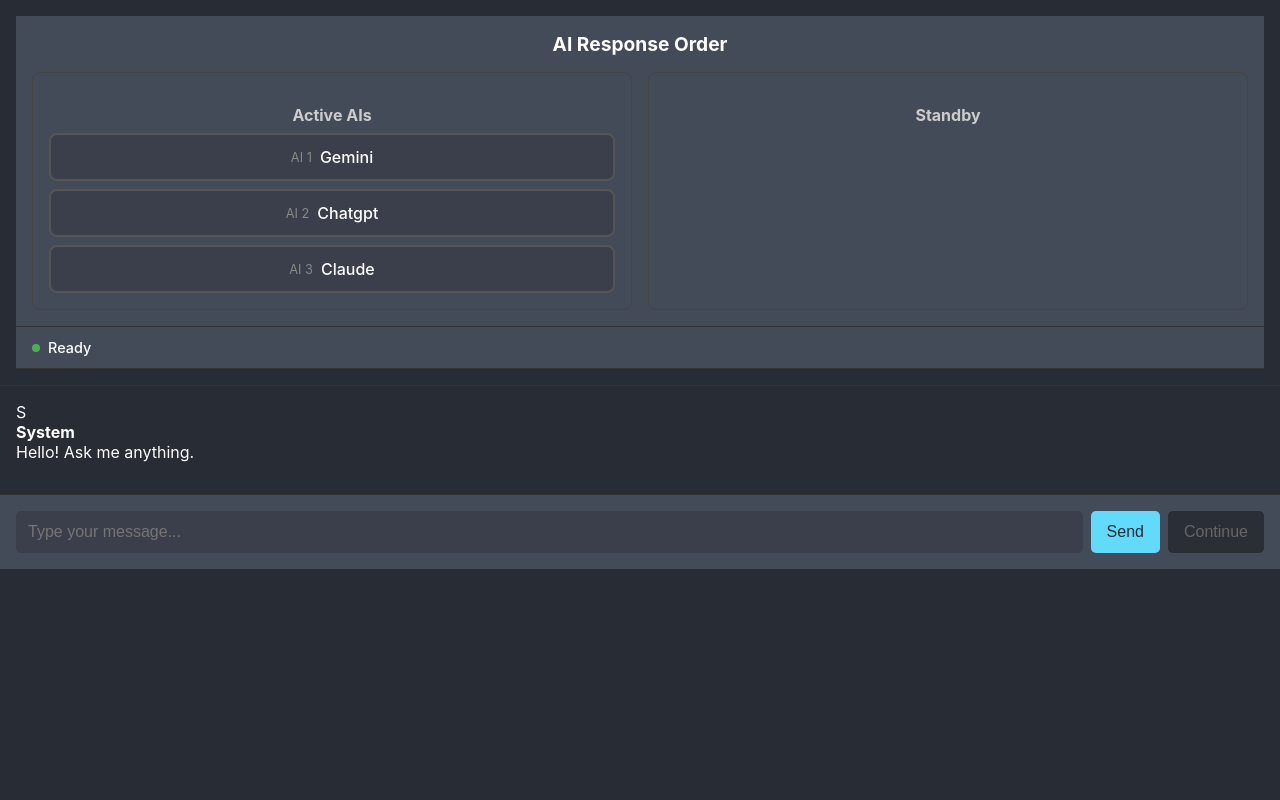
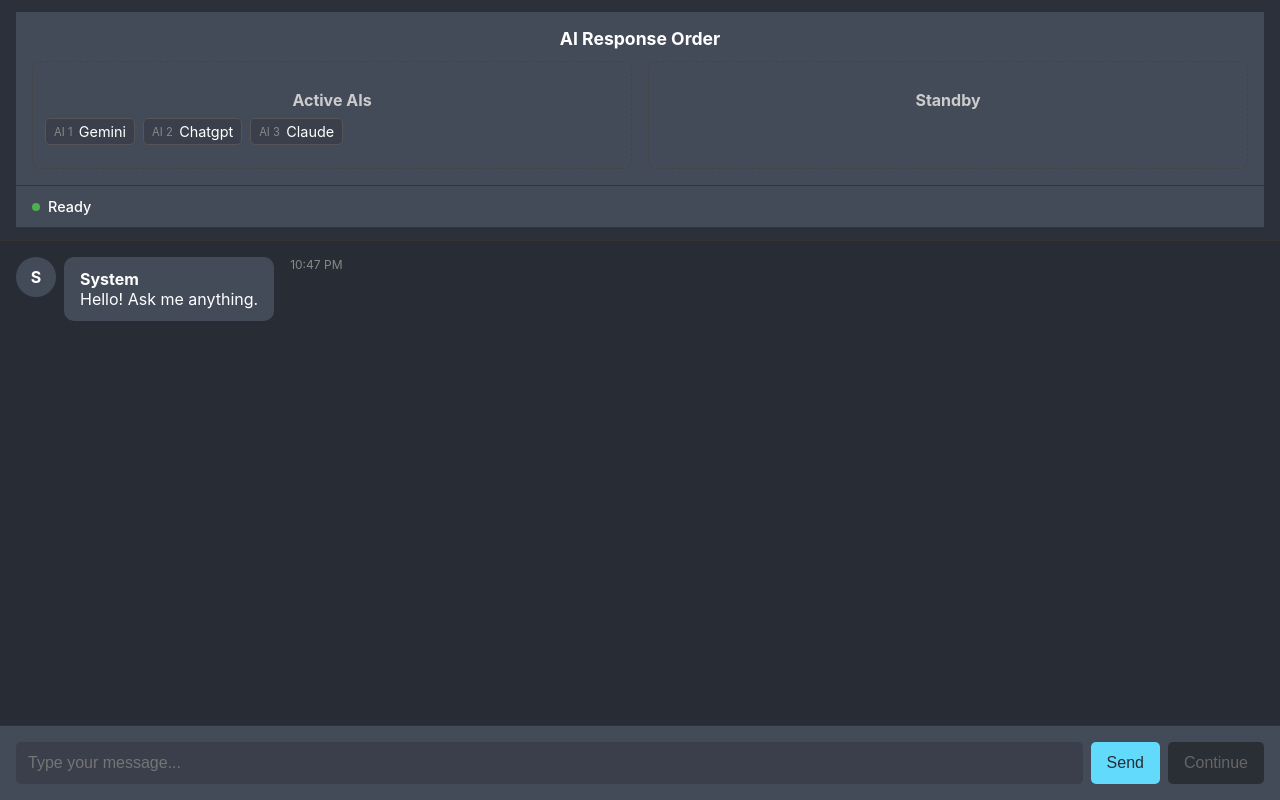
Before and after one commit to codingcorgis/multi-ai-chat, a React (Create React App) app: page / in a window 1280 px wide. Built offline with nearby package versions, Linux system fonts and the light colour scheme; the HTML template or start-up script is replaced by a standard one.

Commit message:
refactor: Improve chat UI and add timestamps

```diff
--- a/src/components/ChatWindow.js
+++ b/src/components/ChatWindow.js
@@ -5,7 +5,7 @@
 
 const ChatWindow = () => {
   const [messages, setMessages] = useState([
-    { text: 'Hello! Ask me anything.', sender: 'System' },
+    { text: 'Hello! Ask me anything.', sender: 'System', timestamp: new Date() },
   ]);
   const [selectedModels, setSelectedModels] = useState({
     gemini: true,
@@ -34,7 +34,7 @@
   }, [modelOrder]);
 
   const handleSendMessage = async (text) => {
-    const userMessage = { text, sender: 'User' };
+    const userMessage = { text, sender: 'User', timestamp: new Date() };
     const newMessages = [...messages, userMessage];
     setMessages(newMessages);
     setIsProcessing(true);
@@ -62,7 +62,8 @@
       const aiResponses = data.responses.map(res => ({
         text: res.message,
         sender: res.model,
-        order: aiOrder++
+        order: aiOrder++,
+        timestamp: new Date()
       }));
 
       setMessages([...newMessages, ...aiResponses]);
@@ -71,7 +72,7 @@
       console.error('Error fetching AI response:', error);
       setMessages([
         ...newMessages,
-        { text: 'Sorry, something went wrong.', sender: 'System' },
+        { text: 'Sorry, something went wrong.', sender: 'System', timestamp: new Date() },
       ]);
       setStatus('Error occurred');
     } finally {
@@ -104,7 +105,8 @@
       const aiResponses = data.responses.map(res => ({
         text: res.message,
         sender: res.model,
-        order: aiOrder++
+        order: aiOrder++,
+        timestamp: new Date()
       }));
 
       setMessages([...messages, ...aiResponses]);
@@ -113,7 +115,7 @@
       console.error('Error continuing conversation:', error);
       setMessages([
         ...messages,
-        { text: 'Sorry, something went wrong while continuing the conversation.', sender: 'System' },
+        { text: 'Sorry, something went wrong while continuing the conversation.', sender: 'System', timestamp: new Date() },
       ]);
       setStatus('Error occurred');
     } finally {
@@ -155,8 +157,16 @@
               text={message.text}
               sender={message.sender}
               order={message.order}
+              timestamp={message.timestamp}
             />
           ))}
+          {isProcessing && (
+            <div className="typing-indicator">
+              <span></span>
+              <span></span>
+              <span></span>
+            </div>
+          )}
           <div ref={messagesEndRef} />
         </div>
         <MessageInput
--- a/src/components/Message.js
+++ b/src/components/Message.js
@@ -1,6 +1,6 @@
 import React from 'react';
 
-const Message = ({ text, sender, order }) => {
+const Message = ({ text, sender, order, timestamp }) => {
   const isUser = sender === 'User';
   const isSystem = sender === 'System';
 
@@ -14,6 +14,11 @@
     avatar = sender.charAt(0).toUpperCase();
   }
 
+  const formatTime = (date) => {
+    if (!date) return '';
+    return new Date(date).toLocaleTimeString([], { hour: '2-digit', minute: '2-digit' });
+  };
+
   return (
     <div className={`message ${isUser ? 'user' : ''}`}>
       <div className="avatar">
@@ -26,6 +31,7 @@
         {!isUser && <strong>{sender}</strong>}
         <div>{text}</div>
       </div>
+      {timestamp && <span className="timestamp">{formatTime(timestamp)}</span>}
     </div>
   );
 };
--- a/src/index.css
+++ b/src/index.css
@@ -29,16 +29,24 @@
   height: 100vh;
 }
 
+.chat-window {
+  display: flex;
+  flex-direction: column;
+  height: 100%;
+  overflow: hidden;
+}
+
 .chat-header {
-  padding: 1rem;
+  padding: 0.75rem 1rem;
   border-bottom: 1px solid #333;
   flex-shrink: 0;
+  background-color: #2c303a;
 }
 
 .model-selector h2 {
   text-align: center;
-  font-size: 1.2rem;
-  margin: 0 0 1rem 0;
+  font-size: 1.1rem;
+  margin: 0 0 0.75rem 0;
 }
 
 .model-selector-container {
@@ -49,11 +57,11 @@
 
 .model-order-section, .model-standby-section {
   flex: 1;
-  padding: 1rem;
-  border: 1px solid #444;
+  padding: 0.75rem;
+  border: 1px dashed #444;
   border-radius: 8px;
-  min-height: 100px;
-  transition: background-color 0.2s ease;
+  min-height: 60px;
+  transition: background-color 0.2s ease, border-color 0.2s ease;
 }
 
 .model-standby-section.drag-over {
@@ -62,57 +70,38 @@
 }
 
 .model-order-section h3, .model-standby-section h3 {
-  margin: 0 0 1rem 0;
-  font-size: 1rem;
+  margin: 0 0 0.5rem 0;
+  font-size: 0.9rem;
   text-align: center;
-  color: #ccc;
+  color: #888;
 }
 
 .model-order-slots, .model-standby-slots {
   display: flex;
-  flex-direction: column;
+  flex-wrap: wrap;
   gap: 0.5rem;
-  min-height: 50px;
+  min-height: 38px;
+  align-content: flex-start;
 }
 
 .order-slot, .standby-slot {
   background-color: #3a3f4b;
-  border: 2px solid #555;
-  border-radius: 8px;
-  padding: 0.75rem;
-  text-align: center;
+  border: 1px solid #555;
+  border-radius: 5px;
+  padding: 0.25rem 0.5rem;
   cursor: grab;
   transition: all 0.2s ease;
   user-select: none;
   display: flex;
   justify-content: center;
   align-items: center;
-  gap: 0.5rem;
-}
-
-.order-slot:hover, .standby-slot:hover {
-  border-color: var(--primary-color);
-  background-color: #444b58;
-}
-
-.order-slot:active, .standby-slot:active {
-  cursor: grabbing;
-}
-
-.order-slot.drag-over {
-  border-color: var(--primary-color);
-  background-color: #2a3f4b;
-  transform: scale(1.05);
+  gap: 0.4rem;
+  font-size: 0.9rem;
 }
 
 .slot-number {
-  font-size: 0.8rem;
+  font-size: 0.7rem;
   color: #888;
-}
-
-.model-name {
-  font-weight: 500;
-  color: var(--text-color);
 }
 
 .standby-slot {
@@ -134,6 +123,103 @@
   display: flex;
   flex-direction: column;
   gap: 1rem;
+}
+
+.typing-indicator {
+  display: flex;
+  align-items: center;
+  gap: 0.5rem;
+  padding: 0.75rem 1rem;
+  background-color: var(--secondary-color);
+  border-radius: 10px;
+  max-width: 100px;
+}
+
+.typing-indicator span {
+  width: 8px;
+  height: 8px;
+  border-radius: 50%;
+  background-color: var(--text-color);
+  animation: typing-bounce 1s infinite;
+}
+
+.typing-indicator span:nth-child(2) {
+  animation-delay: 0.2s;
+}
+
+.typing-indicator span:nth-child(3) {
+  animation-delay: 0.4s;
+}
+
+@keyframes typing-bounce {
+  0%, 80%, 100% {
+    transform: scale(0);
+  } 40% {
+    transform: scale(1.0);
+  }
+}
+
+.message .timestamp {
+  font-size: 0.75rem;
+  color: #888;
+  margin-left: 0.5rem;
+  margin-right: 0.5rem;
+}
+
+.message.user .timestamp {
+  order: -1;
+}
+
+.message {
+  display: flex;
+  gap: 0.5rem;
+  align-items: flex-start;
+  max-width: 70%;
+}
+
+.message.user {
+  align-self: flex-end;
+  flex-direction: row-reverse;
+}
+
+.message .avatar {
+  width: 40px;
+  height: 40px;
+  border-radius: 50%;
+  background-color: var(--secondary-color);
+  display: flex;
+  justify-content: center;
+  align-items: center;
+  font-weight: bold;
+  position: relative;
+  flex-shrink: 0;
+}
+
+.order-number {
+  position: absolute;
+  top: -2px;
+  right: -2px;
+  background-color: var(--primary-color);
+  color: var(--background-color);
+  border-radius: 50%;
+  width: 16px;
+  height: 16px;
+  font-size: 10px;
+  font-weight: bold;
+  display: flex;
+  justify-content: center;
+  align-items: center;
+  border: 2px solid var(--background-color);
+}
+
+.message .content {
+  background-color: var(--ai-message-color);
+  padding: 0.75rem 1rem;
+  border-radius: 10px;
+}
+
+.message.user .content {
+  background-color: var(--user-message-color);
 }
 
 .model-selector {
```
